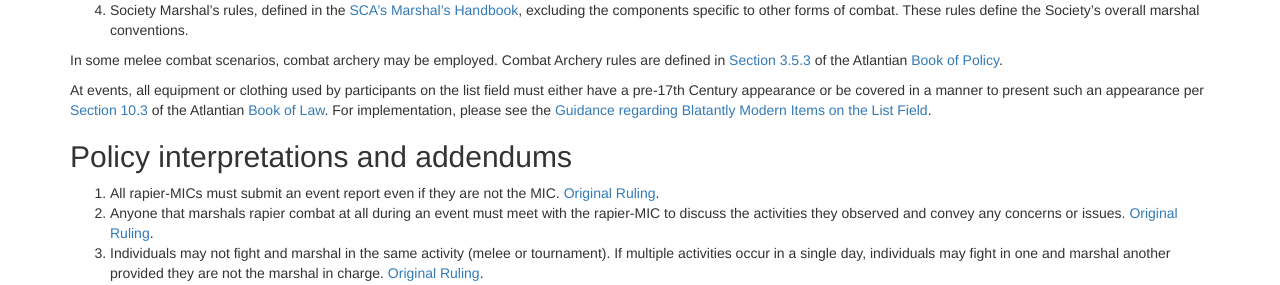
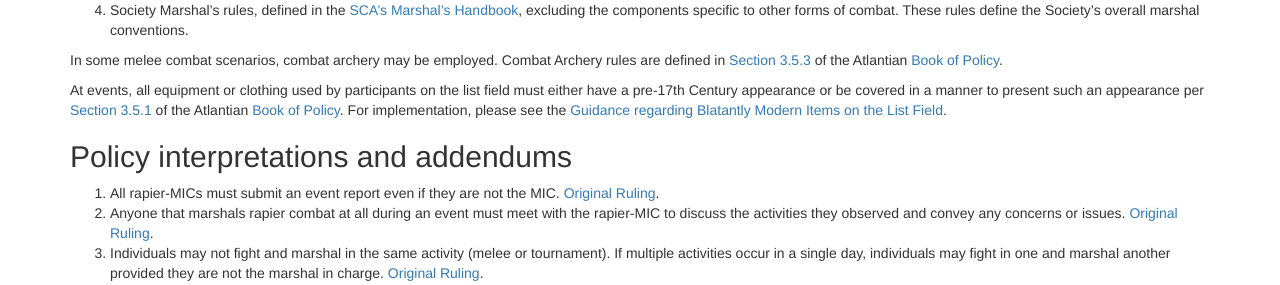
Before and after one commit to academie-de-espee/earl-marshal, a Jekyll site: the page built from rapier.md, in a window 1280 px wide. Shown: the part 413-698 px from the top of the page. Built offline with Jekyll 4.4.1, drawn with Linux system fonts in a browser that asks for light colours.

Commit message:
update link for modern guidance as it is now part of kingdom policy

```diff
--- a/rapier.md
+++ b/rapier.md
@@ -20,7 +20,7 @@ Rapier fighting in Atlantia is governed by an ordered hierarchy of rules.
 
 In some melee combat scenarios, combat archery may be employed.  Combat Archery rules are defined in [Section 3.5.3](https://atlantia.sca.org/offices/seneschal/clerk-of-law/policy/marshal?faqitem=KingdomMarshal4) of the Atlantian [Book of Policy](https://atlantia.sca.org/offices/seneschal/clerk-of-law/policy/seneschal).
 
-At events, all equipment or clothing used by participants on the list field must either have a pre-17th Century appearance or be covered in a manner to present such an appearance per [Section 10.3](https://atlantia.sca.org/offices/seneschal/clerk-of-law/book-of-law/reservations-and-restrictions?faqitem=Policy2) of the Atlantian [Book of Law](https://atlantia.sca.org/offices/seneschal/clerk-of-law/book-of-law/laws-of-the-kingdom).  For implementation, please see the [Guidance regarding Blatantly Modern Items on the List Field](/procedures/modern/).
+At events, all equipment or clothing used by participants on the list field must either have a pre-17th Century appearance or be covered in a manner to present such an appearance per [Section 3.5.1](/documents/Earl-Marshal-policy-changes-2017-06-02.pdf) of the Atlantian [Book of Policy](https://atlantia.sca.org/offices/seneschal/clerk-of-law/policy/marshal?faqitem=KingdomMarshal4).  For implementation, please see the [Guidance regarding Blatantly Modern Items on the List Field](/procedures/modern/).
 
 ## Policy interpretations and addendums
 1. All rapier-MICs must submit an event report even if they are not the MIC. [Original Ruling](http://seahorse.atlantia.sca.org/private.cgi/marshalls-atlantia.sca.org/2016-October/022561.html).
```
